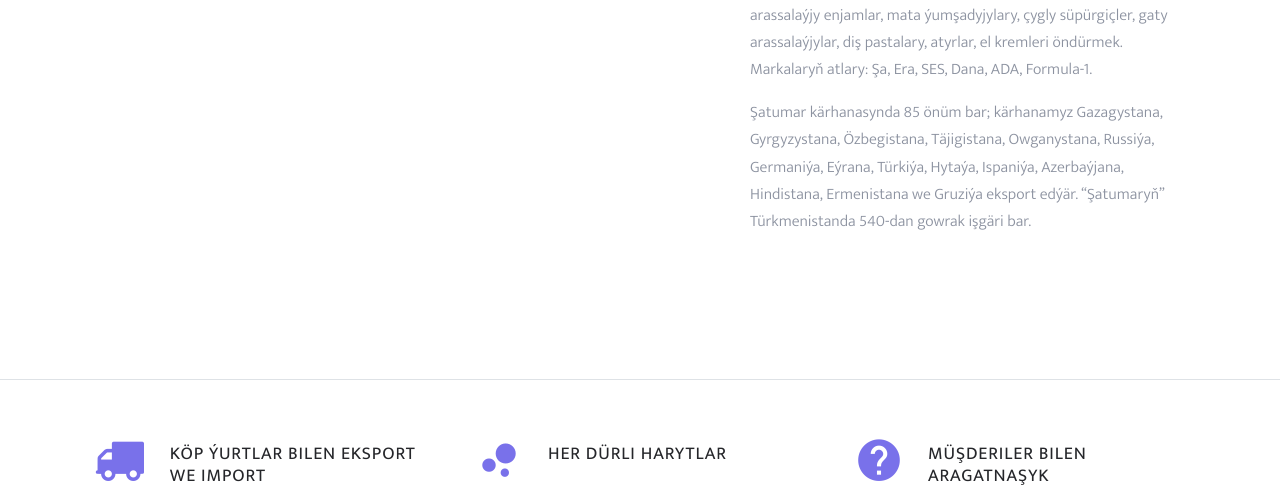
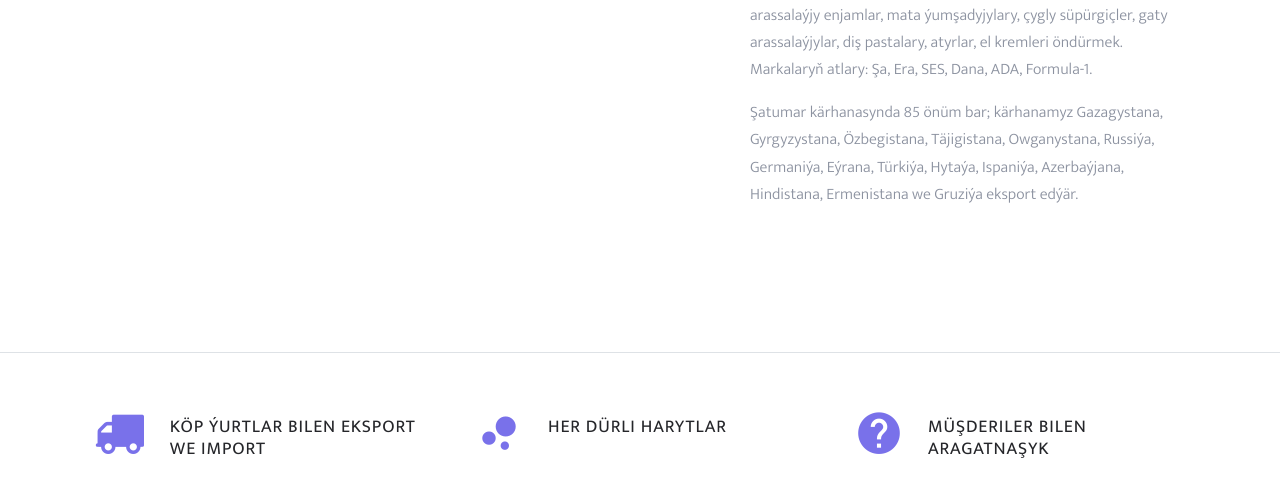
Before and after one commit to Bayrampro/Shatumar-e-commerce, a Django app: template core/templates/core/about.html in a window 1280 px wide. Shown: the part 652-1142 px from the top of the page. Run offline with Django 5.2, Linux system fonts and the light colour scheme; the template is opened without the code that fills it: values that come from a table or form of the project are taken from there, others are empty; some libraries are stand-ins or nearby versions; some web fonts are replaced.

Commit message:
first commit

```diff
--- a/core/templates/core/about.html
+++ b/core/templates/core/about.html
@@ -36,7 +36,7 @@
                     </div>
                     <p>{% trans 'Hususy kärhana “Şatumar” 2009-njy ýylyň 7-nji iýunynda döredildi, Türkmenistan, Mary sebiti, Wekilbazar etraby, J.Atajanowanyň oba geňeşi, obasy: Garazakow, Nurana köçesi 26 we döredileninden soň 6 aýyň içinde içerki bazarda ýaýrady. Bir ýyldan soň bolsa eksport edip başlady.' %}</p>
                     <p>{% trans 'Maksady: suwuk kir ýuwýan we gap-gaç ýuwýan ýuwujy serişdeler, suwuk sabyn, saç şampunlary, aýna arassalaýjylar, otag we geýim arassalaýjy enjamlar, mata ýumşadyjylary, çygly süpürgiçler, gaty arassalaýjylar, diş pastalary, atyrlar, el kremleri öndürmek. Markalaryň atlary: Şa, Era, SES, Dana, ADA, Formula-1.' %}</p>
-                    <p>{% trans 'Şatumar kärhanasynda 85 önüm bar; kärhanamyz Gazagystana, Gyrgyzystana, Özbegistana, Täjigistana, Owganystana, Russiýa, Germaniýa, Eýrana, Türkiýa, Hytaýa, Ispaniýa, Azerbaýjana, Hindistana, Ermenistana we Gruziýa eksport edýär. “Şatumaryň” Türkmenistanda 540-dan gowrak işgäri bar.' %}</p>
+                    <p>{% trans 'Şatumar kärhanasynda 85 önüm bar; kärhanamyz Gazagystana, Gyrgyzystana, Özbegistana, Täjigistana, Owganystana, Russiýa, Germaniýa, Eýrana, Türkiýa, Hytaýa, Ispaniýa, Azerbaýjana, Hindistana, Ermenistana we Gruziýa eksport edýär.' %}</p>
                 </div>
             </div>
         </div>
```
Also changed, not shown: db.sqlite3, locale/en/LC_MESSAGES/django.po, locale/ru/LC_MESSAGES/django.po, locale/tk/LC_MESSAGES/django.po.
